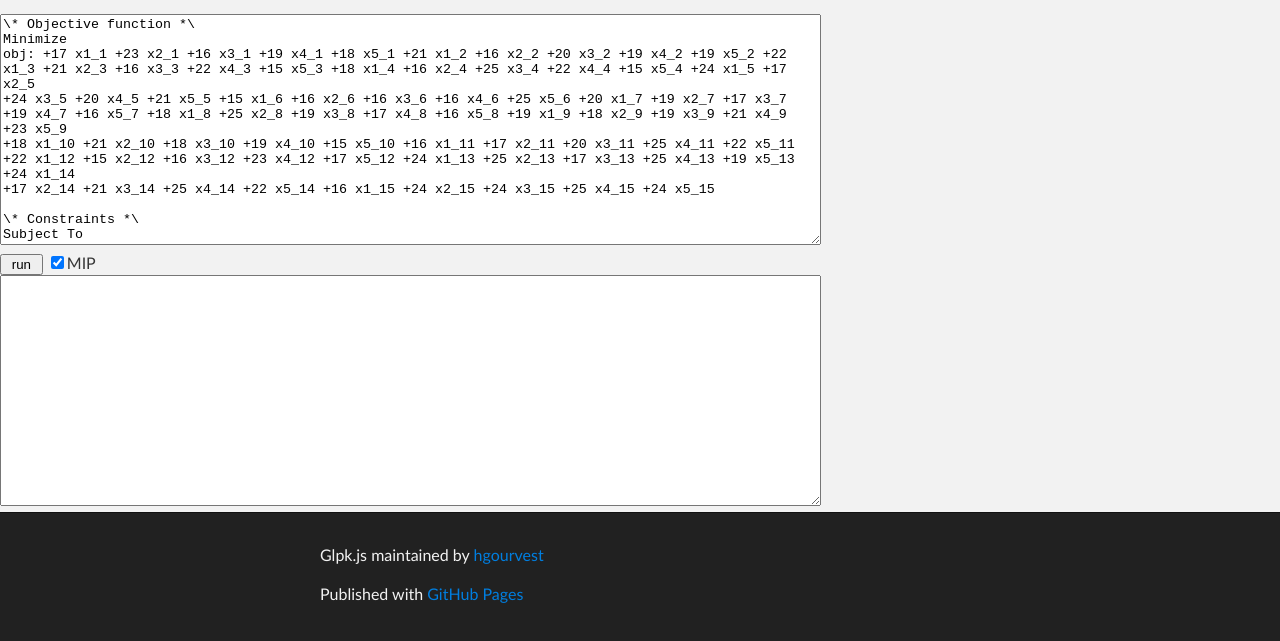
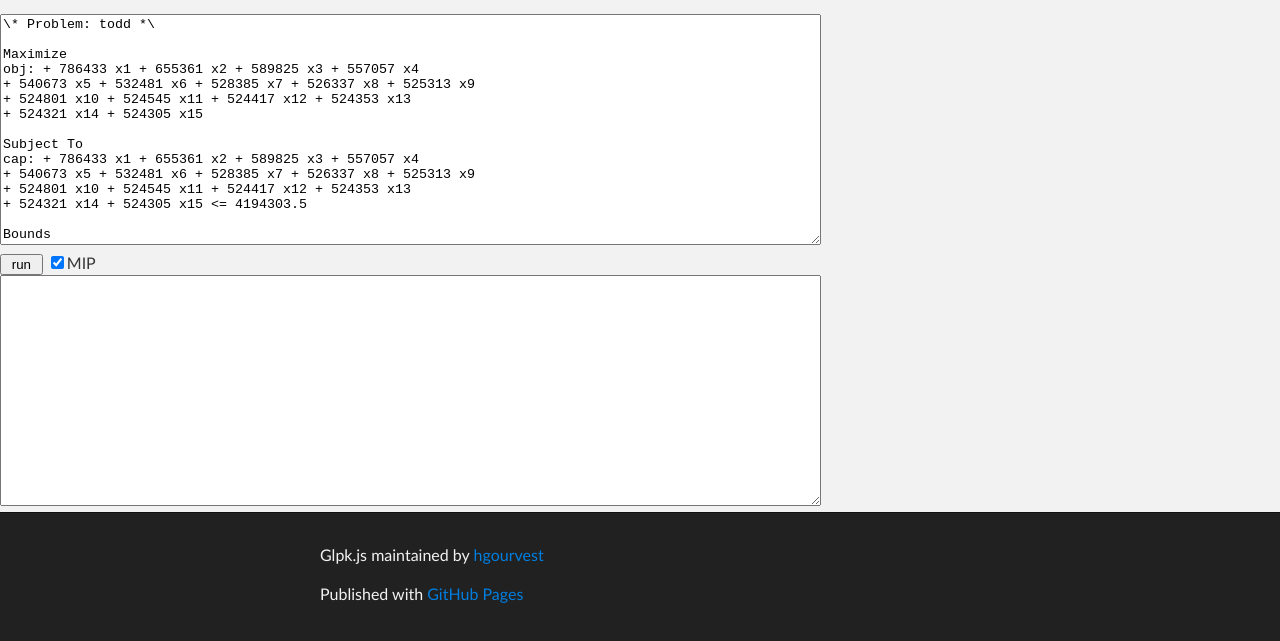
Before and after one commit to hgourvest/glpk.js, a plain HTML site: page index.html in a window 1280 px wide. Shown: the part 189-830 px from the top of the page. Drawn offline with Linux system fonts and the light colour scheme.

Commit message:
Update index.html

```diff
--- a/index.html
+++ b/index.html
@@ -32,123 +32,57 @@
     <h3>Solve a CPLEX problem online</h3>
 
 <textarea id="source" cols="100" rows="15">
-\* Objective function *\
-Minimize
-obj: +17 x1_1 +23 x2_1 +16 x3_1 +19 x4_1 +18 x5_1 +21 x1_2 +16 x2_2 +20 x3_2 +19 x4_2 +19 x5_2 +22 x1_3 +21 x2_3 +16 x3_3 +22 x4_3 +15 x5_3 +18 x1_4 +16 x2_4 +25 x3_4 +22 x4_4 +15 x5_4 +24 x1_5 +17 x2_5
-+24 x3_5 +20 x4_5 +21 x5_5 +15 x1_6 +16 x2_6 +16 x3_6 +16 x4_6 +25 x5_6 +20 x1_7 +19 x2_7 +17 x3_7 +19 x4_7 +16 x5_7 +18 x1_8 +25 x2_8 +19 x3_8 +17 x4_8 +16 x5_8 +19 x1_9 +18 x2_9 +19 x3_9 +21 x4_9 +23 x5_9
-+18 x1_10 +21 x2_10 +18 x3_10 +19 x4_10 +15 x5_10 +16 x1_11 +17 x2_11 +20 x3_11 +25 x4_11 +22 x5_11 +22 x1_12 +15 x2_12 +16 x3_12 +23 x4_12 +17 x5_12 +24 x1_13 +25 x2_13 +17 x3_13 +25 x4_13 +19 x5_13 +24 x1_14
-+17 x2_14 +21 x3_14 +25 x4_14 +22 x5_14 +16 x1_15 +24 x2_15 +24 x3_15 +25 x4_15 +24 x5_15
+\* Problem: todd *\
 
-\* Constraints *\
+Maximize
+obj: + 786433 x1 + 655361 x2 + 589825 x3 + 557057 x4
++ 540673 x5 + 532481 x6 + 528385 x7 + 526337 x8 + 525313 x9
++ 524801 x10 + 524545 x11 + 524417 x12 + 524353 x13
++ 524321 x14 + 524305 x15
+
 Subject To
-one_1: +x1_1 +x2_1 +x3_1 +x4_1 +x5_1 = 1
-one_2: +x1_2 +x2_2 +x3_2 +x4_2 +x5_2 = 1
-one_3: +x1_3 +x2_3 +x3_3 +x4_3 +x5_3 = 1
-one_4: +x1_4 +x2_4 +x3_4 +x4_4 +x5_4 = 1
-one_5: +x1_5 +x2_5 +x3_5 +x4_5 +x5_5 = 1
-one_6: +x1_6 +x2_6 +x3_6 +x4_6 +x5_6 = 1
-one_7: +x1_7 +x2_7 +x3_7 +x4_7 +x5_7 = 1
-one_8: +x1_8 +x2_8 +x3_8 +x4_8 +x5_8 = 1
-one_9: +x1_9 +x2_9 +x3_9 +x4_9 +x5_9 = 1
-one_10: +x1_10 +x2_10 +x3_10 +x4_10 +x5_10 = 1
-one_11: +x1_11 +x2_11 +x3_11 +x4_11 +x5_11 = 1
-one_12: +x1_12 +x2_12 +x3_12 +x4_12 +x5_12 = 1
-one_13: +x1_13 +x2_13 +x3_13 +x4_13 +x5_13 = 1
-one_14: +x1_14 +x2_14 +x3_14 +x4_14 +x5_14 = 1
-one_15: +x1_15 +x2_15 +x3_15 +x4_15 +x5_15 = 1
-lim_1: +8 x1_1 +15 x1_2 +14 x1_3 +23 x1_4 +8 x1_5 +16 x1_6 +8 x1_7 +25 x1_8 +9 x1_9 +17 x1_10 +25 x1_11 +15 x1_12 +10 x1_13 +8 x1_14 +24 x1_15 <= 36
-lim_2: +15 x2_1 +7 x2_2 +23 x2_3 +22 x2_4 +11 x2_5 +11 x2_6 +12 x2_7 +10 x2_8 +17 x2_9 +16 x2_10 +7 x2_11 +16 x2_12 +10 x2_13 +18 x2_14 +22 x2_15 <= 34
-lim_3: +21 x3_1 +20 x3_2 +6 x3_3 +22 x3_4 +24 x3_5 +10 x3_6 +24 x3_7 +9 x3_8 +21 x3_9 +14 x3_10 +11 x3_11 +14 x3_12 +11 x3_13 +19 x3_14 +16 x3_15 <= 38
-lim_4: +20 x4_1 +11 x4_2 +8 x4_3 +14 x4_4 +9 x4_5 +5 x4_6 +6 x4_7 +19 x4_8 +19 x4_9 +7 x4_10 +6 x4_11 +6 x4_12 +13 x4_13 +9 x4_14 +18 x4_15 <= 27
-lim_5: +8 x5_1 +13 x5_2 +13 x5_3 +13 x5_4 +10 x5_5 +20 x5_6 +25 x5_7 +16 x5_8 +16 x5_9 +17 x5_10 +10 x5_11 +10 x5_12 +5 x5_13 +12 x5_14 +23 x5_15 <= 33
+cap: + 786433 x1 + 655361 x2 + 589825 x3 + 557057 x4
++ 540673 x5 + 532481 x6 + 528385 x7 + 526337 x8 + 525313 x9
++ 524801 x10 + 524545 x11 + 524417 x12 + 524353 x13
++ 524321 x14 + 524305 x15 <= 4194303.5
 
-\* Variable bounds *\
 Bounds
-x1_1 <= 1
-x2_1 <= 1
-x3_1 <= 1
-x4_1 <= 1
-x5_1 <= 1
-x1_2 <= 1
-x2_2 <= 1
-x3_2 <= 1
-x4_2 <= 1
-x5_2 <= 1
-x1_3 <= 1
-x2_3 <= 1
-x3_3 <= 1
-x4_3 <= 1
-x5_3 <= 1
-x1_4 <= 1
-x2_4 <= 1
-x3_4 <= 1
-x4_4 <= 1
-x5_4 <= 1
-x1_5 <= 1
-x2_5 <= 1
-x3_5 <= 1
-x4_5 <= 1
-x5_5 <= 1
-x1_6 <= 1
-x2_6 <= 1
-x3_6 <= 1
-x4_6 <= 1
-x5_6 <= 1
-x1_7 <= 1
-x2_7 <= 1
-x3_7 <= 1
-x4_7 <= 1
-x5_7 <= 1
-x1_8 <= 1
-x2_8 <= 1
-x3_8 <= 1
-x4_8 <= 1
-x5_8 <= 1
-x1_9 <= 1
-x2_9 <= 1
-x3_9 <= 1
-x4_9 <= 1
-x5_9 <= 1
-x1_10 <= 1
-x2_10 <= 1
-x3_10 <= 1
-x4_10 <= 1
-x5_10 <= 1
-x1_11 <= 1
-x2_11 <= 1
-x3_11 <= 1
-x4_11 <= 1
-x5_11 <= 1
-x1_12 <= 1
-x2_12 <= 1
-x3_12 <= 1
-x4_12 <= 1
-x5_12 <= 1
-x1_13 <= 1
-x2_13 <= 1
-x3_13 <= 1
-x4_13 <= 1
-x5_13 <= 1
-x1_14 <= 1
-x2_14 <= 1
-x3_14 <= 1
-x4_14 <= 1
-x5_14 <= 1
-x1_15 <= 1
-x2_15 <= 1
-x3_15 <= 1
-x4_15 <= 1
-x5_15 <= 1
+0 <= x1 <= 1
+0 <= x2 <= 1
+0 <= x3 <= 1
+0 <= x4 <= 1
+0 <= x5 <= 1
+0 <= x6 <= 1
+0 <= x7 <= 1
+0 <= x8 <= 1
+0 <= x9 <= 1
+0 <= x10 <= 1
+0 <= x11 <= 1
+0 <= x12 <= 1
+0 <= x13 <= 1
+0 <= x14 <= 1
+0 <= x15 <= 1
 
-\* Integer definitions *\
-General
-x1_1 x2_1 x3_1 x4_1 x5_1 x1_2 x2_2 x3_2 x4_2 x5_2 x1_3 x2_3 x3_3 x4_3 x5_3 x1_4 x2_4 x3_4 x4_4 x5_4 x1_5 x2_5 x3_5 x4_5 x5_5 x1_6 x2_6 x3_6 x4_6 x5_6 x1_7 x2_7 x3_7 x4_7 x5_7 x1_8
-x2_8 x3_8 x4_8 x5_8 x1_9 x2_9 x3_9 x4_9 x5_9 x1_10 x2_10 x3_10 x4_10 x5_10 x1_11 x2_11 x3_11 x4_11 x5_11 x1_12 x2_12 x3_12 x4_12 x5_12 x1_13 x2_13 x3_13 x4_13 x5_13 x1_14 x2_14 x3_14 x4_14
-x5_14 x1_15 x2_15 x3_15 x4_15 x5_15
+Generals
+x1
+x2
+x3
+x4
+x5
+x6
+x7
+x8
+x9
+x10
+x11
+x12
+x13
+x14
+x15
 
 End
 
-    </textarea><br>
+</textarea><br>
     <input type="submit" id="go" value=" run " onclick="run()" />
     <input type="checkbox" id="mip" checked>MIP</input><br>
     <textarea id="log" cols="100" rows="15"></textarea>
```
